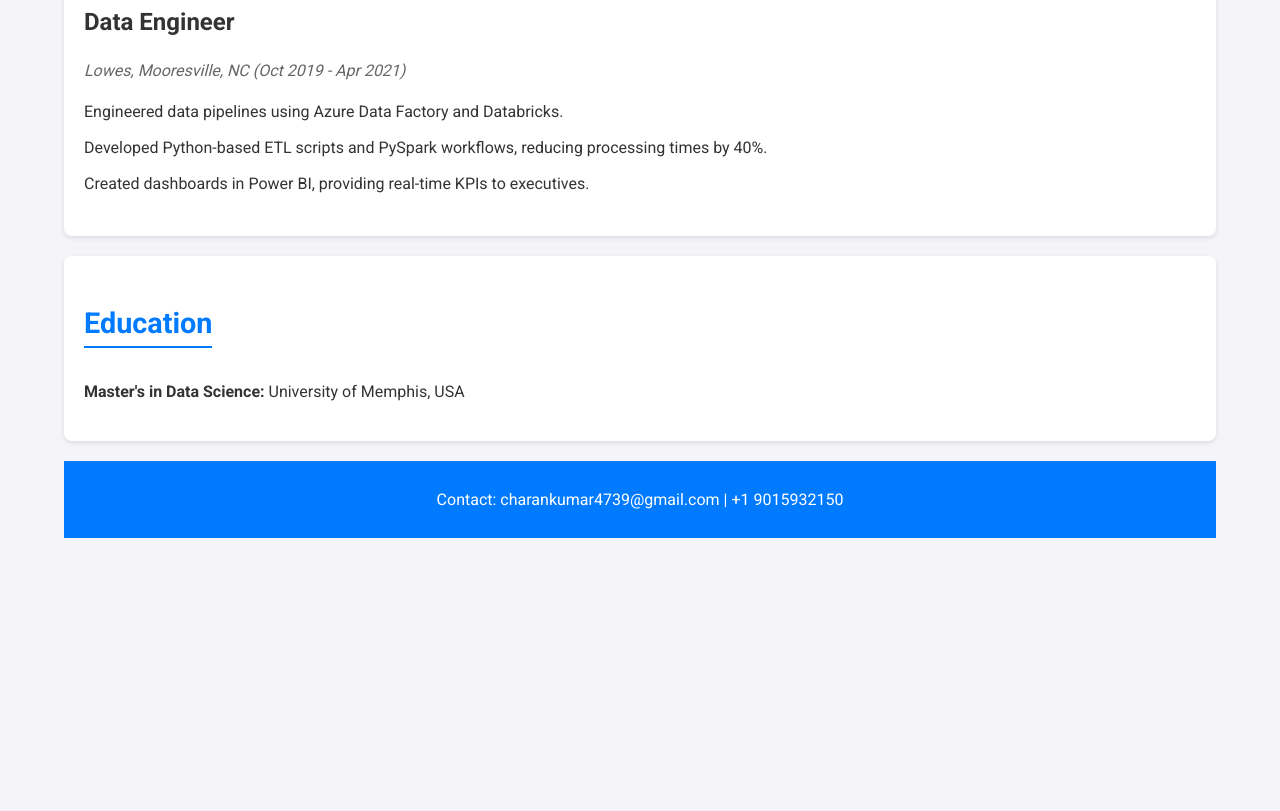
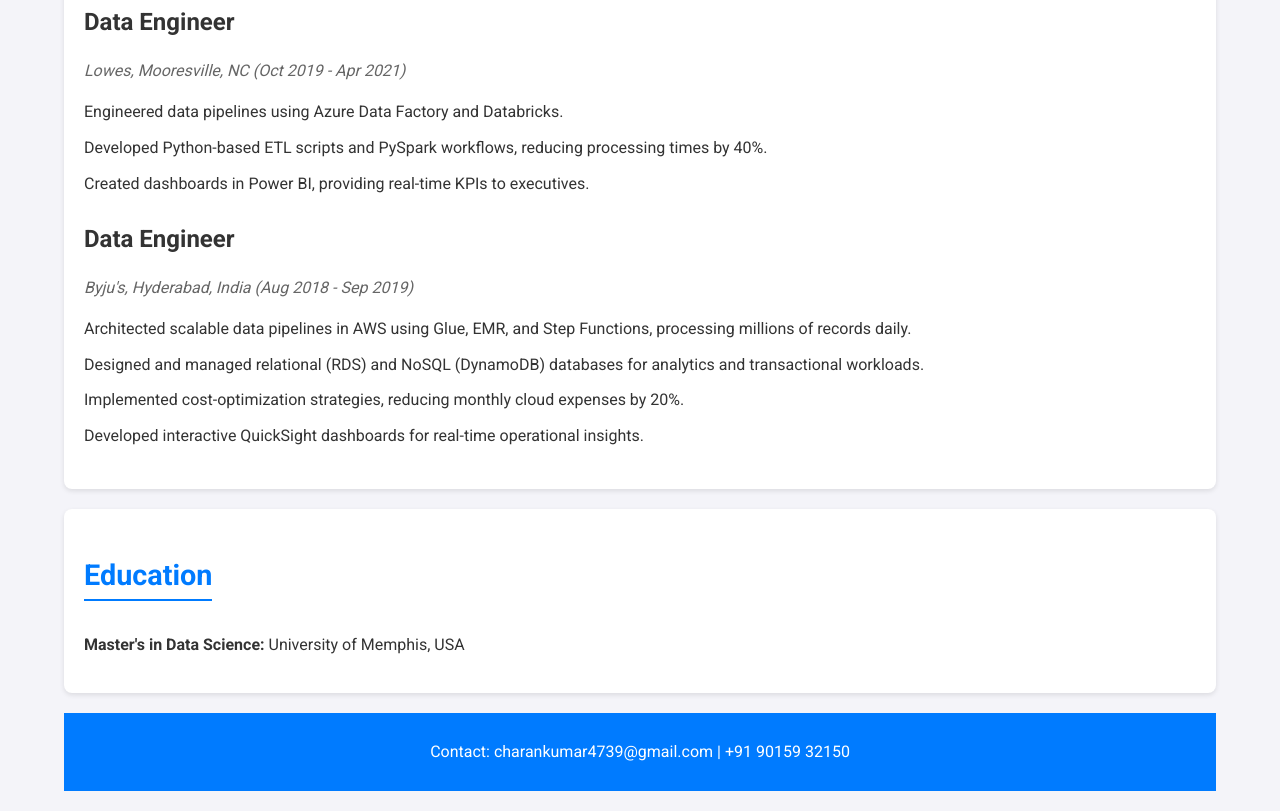
Before and after one commit to Charan-kumar12/portfolio-github, a plain HTML site: page index.html in a window 1280 px wide. Shown: the part 1359-2170 px from the top of the page. Before the commit the page ends 1917 px from the top, so only its background shows below. Drawn offline with Linux system fonts and the light colour scheme.

Commit message:
Update index.html

```diff
--- a/index.html
+++ b/index.html
@@ -100,7 +100,7 @@
     <!-- Header Section -->
     <header>
         <h1>Charan Kumar</h1>
-        <p>Senior Data Engineer | charankumar4739@gmail.com | +1 9015932150</p>
+        <p>Senior Data Engineer | charankumar4739@gmail.com | +91 90159 32150</p>
     </header>
 
     <div class="container">
@@ -156,6 +156,17 @@
                     <li>Created dashboards in Power BI, providing real-time KPIs to executives.</li>
                 </ul>
             </article>
+
+            <article>
+                <h3>Data Engineer</h3>
+                <p>Byju's, Hyderabad, India (Aug 2018 - Sep 2019)</p>
+                <ul>
+                    <li>Architected scalable data pipelines in AWS using Glue, EMR, and Step Functions, processing millions of records daily.</li>
+                    <li>Designed and managed relational (RDS) and NoSQL (DynamoDB) databases for analytics and transactional workloads.</li>
+                    <li>Implemented cost-optimization strategies, reducing monthly cloud expenses by 20%.</li>
+                    <li>Developed interactive QuickSight dashboards for real-time operational insights.</li>
+                </ul>
+            </article>
         </section>
 
         <!-- Education Section -->
@@ -166,7 +177,7 @@
 
         <!-- Contact Section -->
         <footer>
-            <p>Contact: <a href="mailto:charankumar4739@gmail.com">charankumar4739@gmail.com</a> | <a href="tel:+19015932150">+1 9015932150</a></p>
+            <p>Contact: <a href="mailto:charankumar4739@gmail.com">charankumar4739@gmail.com</a> | <a href="tel:+919015932150">+91 90159 32150</a></p>
         </footer>
     </div>
 </body>
```
